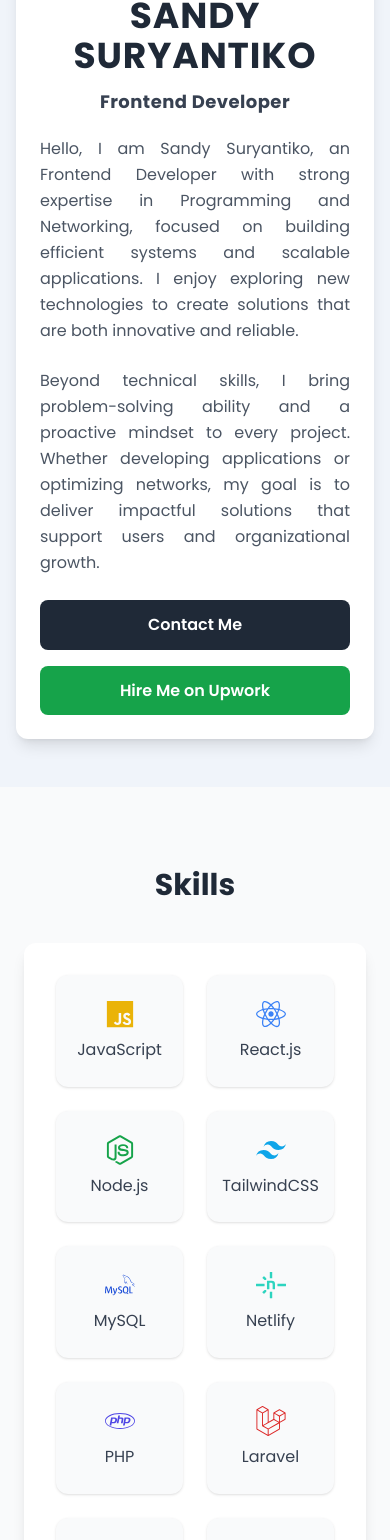
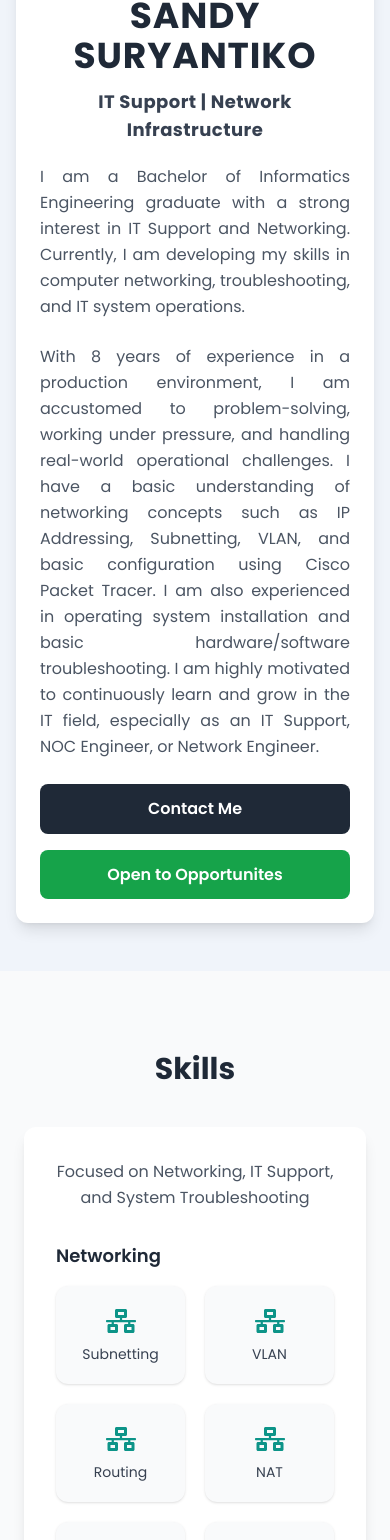
Before and after one commit to Sandysuryantiko/My-Personal-Website, a React (Vite) app: page / in a window 390 px wide. Shown: the part 428-1968 px from the top of the page. Built offline with nearby package versions, Linux system fonts and the light colour scheme.

Commit message:
update contact section and projects UI

```diff
--- a/src/sections/Contact.jsx
+++ b/src/sections/Contact.jsx
@@ -1,29 +1,49 @@
 import React from "react";
 import Section from "../components/Section";
+import { FaEnvelope, FaLinkedin, FaGithub } from "react-icons/fa";
 
 const Contact = () => {
   return (
-    <Section id="contact" title="Hire Me">
-      <div className="text-center max-w-2xl mx-auto">
+    <Section id="contact" title="Contact">
+      <div className="text-center max-w-2xl mx-auto bg-white p-8 rounded-xl shadow-lg">
         <p className="text-gray-600 mb-6">
-          I’m open for freelance projects or full-time opportunities.
-          If you have a project in mind, need help with development,
-          or just want to say hello, feel free to reach out.
+          I am currently open to opportunities as an IT Support, Network
+          Engineer, or Junior IT role. If you are looking for someone who is
+          passionate about networking, troubleshooting, and system support, feel
+          free to reach out.
         </p>
+
+        {/* BUTTONS */}
         <div className="flex flex-col sm:flex-row gap-4 justify-center">
+          {/* EMAIL */}
           <a
-            href="mailto:youremail@example.com"
-            className="px-6 py-3 bg-gray-800 text-white rounded-lg font-semibold hover:bg-gray-700 transition"
+            href="mailto:sandyscoproject@gmail.com"
+            className="flex items-center justify-center gap-2 px-6 py-3 bg-gray-800 text-white rounded-lg font-semibold hover:bg-gray-700 transition"
           >
-            Contact Me
+            <FaEnvelope />
+            Email Me
           </a>
+
+          {/* LINKEDIN */}
           <a
-            href="https://www.upwork.com/freelancers/yourprofile"
+            href="https://linkedin.com/in/Sandysuryantiko"
             target="_blank"
             rel="noopener noreferrer"
-            className="px-6 py-3 bg-green-600 text-white rounded-lg font-semibold hover:bg-green-500 transition"
+            className="flex items-center justify-center gap-2 px-6 py-3 bg-blue-600 text-white rounded-lg font-semibold hover:bg-blue-500 transition"
           >
-            Hire Me on Upwork
+            <FaLinkedin />
+            LinkedIn
+          </a>
+
+          {/* GITHUB */}
+          <a
+            href="https://github.com/Sandysuryantiko"
+            target="_blank"
+            rel="noopener noreferrer"
+            className="flex items-center justify-center gap-2 px-6 py-3 bg-gray-900 text-white rounded-lg font-semibold hover:bg-black transition"
+          >
+            <FaGithub />
+            GitHub
           </a>
         </div>
       </div>
--- a/src/sections/Hero.jsx
+++ b/src/sections/Hero.jsx
@@ -6,7 +6,6 @@ const Hero = () => {
   return (
     <section id="about" className="flex justify-center px-4 py-12">
       <div className="bg-white rounded-xl shadow-lg p-6 md:p-10 max-w-5xl w-full flex flex-col md:flex-row items-center md:items-start gap-10">
-
         {/* Foto + Sosmed */}
         <div className="flex flex-col items-center order-1 md:order-2">
           {/* Foto dengan efek zoom */}
@@ -52,38 +51,42 @@ const Hero = () => {
 
           {/* Subjudul */}
           <h2 className="text-lg md:text-xl tracking-wide font-semibold text-gray-700 mb-5">
-            <b>Frontend Developer</b>
+            <b>IT Support | Network Infrastructure</b>
           </h2>
 
           {/* Deskripsi */}
           <p className="text-gray-600 mb-6 leading-relaxed text-justify">
-            Hello, I am Sandy Suryantiko,
-            an Frontend Developer with strong expertise in Programming and Networking,
-            focused on building efficient systems and scalable applications.
-            I enjoy exploring new technologies to create solutions that are both
-            innovative and reliable.
+            I am a Bachelor of Informatics Engineering graduate with a strong
+            interest in IT Support and Networking. Currently, I am developing my
+            skills in computer networking, troubleshooting, and IT system
+            operations.
           </p>
 
           <p className="text-gray-600 mb-6 leading-relaxed text-justify">
-            Beyond technical skills, I bring problem-solving ability and a proactive
-            mindset to every project. Whether developing applications or optimizing
-            networks, my goal is to deliver impactful solutions that support users
-            and organizational growth.
+            With 8 years of experience in a production environment, I am
+            accustomed to problem-solving, working under pressure, and handling
+            real-world operational challenges. I have a basic understanding of
+            networking concepts such as IP Addressing, Subnetting, VLAN, and
+            basic configuration using Cisco Packet Tracer. I am also experienced
+            in operating system installation and basic hardware/software
+            troubleshooting. I am highly motivated to continuously learn and
+            grow in the IT field, especially as an IT Support, NOC Engineer, or
+            Network Engineer.
           </p>
 
           {/* Tombol */}
           <div className="flex flex-col sm:flex-row gap-4 justify-center md:justify-start">
             <a
-              href="mailto:sandysuryantiko@gmail.com"
+              href="mailto:sandyscoproject@gmail.com"
               className="px-6 py-3 bg-gray-800 text-white rounded-lg font-semibold hover:bg-gray-700 transition"
             >
               Contact Me
             </a>
             <a
-              href="mailto:sandysuryantiko@gmail.com"
+              href="mailto:sandyscoproject@gmail.com"
               className="px-6 py-3 bg-green-600 text-white rounded-lg font-semibold hover:bg-green-500 transition"
             >
-              Hire Me on Upwork
+              Open to Opportunites
             </a>
           </div>
         </div>
--- a/src/sections/Projects.jsx
+++ b/src/sections/Projects.jsx
@@ -1,7 +1,13 @@
 import React, { useState } from "react";
 import Section from "../components/Section";
-import { FaReact, FaGithub, FaGlobe } from "react-icons/fa";
-import firebaseIcon from "../assets/img/firebase-svgrepo-com.svg";
+import {
+  FaReact,
+  FaGithub,
+  FaGlobe,
+  FaNetworkWired,
+  FaTools,
+} from "react-icons/fa";
+
 import {
   SiTailwindcss,
   SiPhp,
@@ -12,103 +18,87 @@ import {
 } from "react-icons/si";
 
 // Import gambar lokal
-import kas from "../assets/img/kas.png";
-import kas1 from "../assets/img/kas1.png";
-import tb from "../assets/img/tb.png";
-import tb1 from "../assets/img/tb1.png";
-import tb2 from "../assets/img/tb2.png";
-import price1 from "../assets/img/price1.png";
-import price2 from "../assets/img/price2.png";
-import price3 from "../assets/img/price3.png";
 import monitoring1 from "../assets/img/monitoring1.PNG";
 import monitoring2 from "../assets/img/monitoring2.PNG";
 import monitoring3 from "../assets/img/monitoring3.PNG";
 import monitoring4 from "../assets/img/monitoring4.PNG";
-import monitoring5 from "../assets/img/monitoring5.PNG";
-import monitoring6 from "../assets/img/monitoring6.PNG";
-import monitoring7 from "../assets/img/monitoring7.PNG";
 
 // Data project
 const projects = [
   {
-    title: "Kas Paguyuban Satelit Air",
-    desc: "Web/App manages incoming and outgoing money.",
+    title: "Enterprise Network Infrastructure Simulation",
+    desc: "Simulated enterprise network with VLAN, routing, NAT, ACL, and redundancy.",
+    role: "Network Engineer (Simulation)",
+    functions: [
+      "Designed network topology (Core, Distribution, Access)",
+      "Configured VLAN & Inter-VLAN Routing",
+      "Implemented OSPF dynamic routing",
+      "Configured NAT (PAT) for internet access",
+      "Applied ACL for traffic filtering",
+      "Implemented HSRP for failover",
+    ],
+    images: [monitoring1],
+    icons: [<FaNetworkWired key="net" className="text-teal-600 text-2xl" />],
+    github: "",
+    demo: "",
+  },
+
+  {
+    title: "IT Helpdesk Ticketing System",
+    desc: "Web-based system to manage IT support requests.",
     role: "Fullstack Developer",
     functions: [
-      "CRUD pemasukan & pengeluaran kas",
-      "Laporan bulanan otomatis",
-      "Role admin & anggota",
+      "Ticket creation & tracking",
+      "Simulated IT workflow",
+      "User reporting system",
     ],
-    stack: ["PHP", "TailwindCSS", "MySQL"],
-    images: [kas, kas1],
-    icons: [
-      <SiPhp key="php" className="text-blue-700 text-2xl" />,
-      <SiTailwindcss key="tw" className="text-sky-700 text-2xl" />,
-      <SiMysql key="mysql" className="text-sky-700 text-2xl" />,
+    images: [monitoring2],
+    icons: [<FaTools key="tools" className="text-gray-600 text-2xl" />],
+    github: "",
+    demo: "",
+  },
+
+  {
+    title: "Production Monitoring System",
+    desc: "Web-based system for monitoring production data.",
+    role: "Fullstack Developer",
+    functions: [
+      "Real-time monitoring",
+      "Dashboard visualization",
+      "Reporting system",
     ],
-    github: "https://github.com/yourgithub/kas",
-    demo: "https://paguyubansatelit.free.nf",
+    images: [monitoring3],
+    icons: [<FaReact key="react" className="text-blue-500 text-2xl" />],
+    github: "https://github.com/Sandysuryantiko/monitoring-produksi",
+    demo: "https://monitoringproduksi.netlify.app/",
   },
+
   {
-    title: "TB Abdul Fatah & Rekan",
-    desc: "Advokat Website using React.js & TailwindCSS.",
+    title: "Company Profile Website",
+    desc: "Company profile website for legal services.",
     role: "Frontend Developer",
-    functions: [
-      "Halaman profil advokat",
-      "Layanan konsultasi hukum",
-      "Form kontak terintegrasi",
-    ],
-    stack: ["ReactJS", "TailwindCSS"],
-    images: [tb, tb1, tb2],
-    icons: [
-      <SiHtml5 key="rn" className="text-orange-500 text-2xl" />,
-      <SiTailwindcss key="tw" className="text-blue-700 text-2xl" />,
-      <SiJavascript key="rn" className="text-yellow-500 text-2xl" />,
-    ],
+    functions: ["Profile pages", "Service info", "Contact form"],
+    images: [monitoring4],
+    icons: [<SiHtml5 key="html" className="text-orange-500 text-2xl" />],
     github: "https://github.com/Sandysuryantiko/Company-Profile-Website",
     demo: "https://tbabdulfatah.netlify.app",
   },
+
   {
-    title: "Pricing Plan ",
-    desc: "UI Pricing Plan Interactive for Website cloud services.",
-    role: "Frontend Developer",
-    functions: ["Card Interaktif", "UI color pallete", "Frame animasi"],
-    stack: ["HTML5", "CSS", "Javascript"],
-    images: [price1, price2, price3],
+    title: "Network Troubleshooting Case Study",
+    desc: "Solved network issues in simulated environment.",
+    role: "IT Support",
+    functions: [
+      "Diagnosed DHCP issue",
+      "Fixed NAT config",
+      "Resolved VLAN communication",
+    ],
+    images: [monitoring1], // fallback biar tidak error
     icons: [
-      <SiHtml5 key="rn" className="text-orange-500 text-2xl" />,
-      <SiTailwindcss key="rn" className="text-blue-500 text-2xl" />,
-      <SiJavascript key="rn" className="text-yellow-500 text-2xl" />,
+      <FaNetworkWired key="trouble" className="text-teal-600 text-2xl" />,
     ],
-    github: "https://github.com/Sandysuryantiko/Pricing-plan",
-    demo: "https://pricinginteractive.netlify.app/",
-  },
-  {
-    title: "Production Monitoring Website",
-    desc: "Production Counter realtime Manufacturing.",
-    role: "Fullstack Developer",
-    functions: ["Realtime Counter", "UI Chart", "Request Problem Engineering"],
-    stack: ["ReactJS", "TailwindCSS", "Firebase"],
-    images: [
-      monitoring2,
-      monitoring1,
-      monitoring3,
-      monitoring4,
-      monitoring5,
-      monitoring6,
-      monitoring7,
-    ],
-    icons: [
-      <FaReact key="rn" className="text-indigo-500 text-2xl" />,
-      <SiTailwindcss key="rn" className="text-blue-500 text-2xl" />,
-      <img
-        src={firebaseIcon}
-        alt="Firebase"
-        className="w-6 h-6 inline-block"
-      />,
-    ],
-    github: "https://github.com/Sandysuryantiko/monitoring-produksi",
-    demo: "https://monitoringproduksi.netlify.app/",
+    github: "",
+    demo: "",
   },
 ];
 
@@ -121,154 +111,120 @@ const Projects = () => {
     setCurrentImg(0);
   };
 
-  const closeModal = () => {
-    setSelectedProject(null);
-  };
+  const closeModal = () => setSelectedProject(null);
 
   const nextImage = () => {
-    if (selectedProject) {
     setCurrentImg((prev) => (prev + 1) % selectedProject.images.length);
-    }
   };
 
   const prevImage = () => {
-    if (selectedProject) {
     setCurrentImg(
       (prev) =>
         (prev - 1 + selectedProject.images.length) %
-          selectedProject.images.length
+        selectedProject.images.length,
     );
-    }
   };
 
   return (
     <Section id="projects" title="Projects">
-      {/* Grid Project Cards */}
+      {/* GRID */}
       <div className="grid md:grid-cols-2 lg:grid-cols-3 gap-8">
         {projects.map((p, i) => (
           <div
             key={i}
+            onClick={() => openModal(p)}
             className="bg-white rounded-xl shadow-md hover:shadow-2xl transition transform hover:-translate-y-1 cursor-pointer overflow-hidden"
-            onClick={() => openModal(p)}
           >
             <img
-              src={p.images[0]}
+              src={p.images?.[0]}
               alt={p.title}
-              className="rounded-t-xl w-full h-48 object-cover"
+              className="w-full h-48 object-cover"
             />
+
             <div className="p-4">
               <h3 className="font-bold text-gray-800">{p.title}</h3>
               <p className="text-gray-600 text-sm line-clamp-2">{p.desc}</p>
+
               <div className="flex space-x-2 mt-3">{p.icons}</div>
             </div>
           </div>
         ))}
       </div>
 
-      {/* Modal */}
+      {/* MODAL */}
       {selectedProject && (
         <div
-          className="fixed inset-0 bg-black bg-opacity-70 flex items-center justify-center z-50 p-2 sm:p-4 animate-fadeIn overflow-y-auto"
+          className="fixed inset-0 bg-black bg-opacity-70 flex items-center justify-center z-50 p-4 overflow-y-auto"
           onClick={closeModal}
         >
           <div
-            className="bg-white rounded-xl w-full max-w-3xl sm:max-w-4xl relative p-4 sm:p-6 shadow-2xl animate-scaleIn mx-auto my-8 sm:my-10"
+            className="bg-white rounded-xl max-w-4xl w-full p-6 relative shadow-2xl"
             onClick={(e) => e.stopPropagation()}
           >
-            {/* Tombol Close */}
+            {/* CLOSE */}
             <button
-              className="absolute top-3 right-3 text-gray-700 hover:text-red-600 text-2xl"
               onClick={closeModal}
+              className="absolute top-3 right-3 text-xl hover:text-red-600"
             >
               ✕
             </button>
 
-            {/* Gambar + Navigasi */}
-            <div className="flex items-center justify-between gap-2">
-              <button
-                className="text-2xl p-2 text-gray-600 hover:text-black"
-                onClick={prevImage}
-              >
-                ◀
-              </button>
+            {/* IMAGE */}
+            <div className="flex items-center justify-between">
+              <button onClick={prevImage}>◀</button>
 
-              <div className="flex-1 flex justify-center items-center">
               <img
                 src={selectedProject.images[currentImg]}
-                  alt={selectedProject.title}
-                  className="max-w-full max-h-[60vh] sm:max-h-[70vh] object-contain rounded-lg shadow-md border border-gray-200"
+                alt=""
+                className="max-h-[60vh] object-contain rounded-lg"
               />
+
+              <button onClick={nextImage}>▶</button>
             </div>
 
-              <button
-                className="text-2xl p-2 text-gray-600 hover:text-black"
-                onClick={nextImage}
-              >
-                ▶
-              </button>
-            </div>
-
-            {/* Indikator Gambar */}
-            <div className="text-center text-sm text-gray-500 mt-3">
+            <p className="text-center text-sm mt-2">
               {currentImg + 1} / {selectedProject.images.length}
-            </div>
-
-            {/* Detail Project */}
-            <div className="mt-5 sm:mt-6">
-              <h3 className="font-bold text-xl sm:text-2xl text-gray-800 text-justify sm:text-left">
-                {selectedProject.title}
-              </h3>
-              <p className="text-gray-600 mt-2 text-sm sm:text-base text-justify sm:text-left">
-                {selectedProject.desc}
             </p>
 
-              <p className="mt-3 text-sm sm:text-base text-justify sm:text-left">
-                <span className="font-semibold">Role:</span>{" "}
-                {selectedProject.role}
+            {/* DETAIL */}
+            <div className="mt-5">
+              <h3 className="text-2xl font-bold">{selectedProject.title}</h3>
+
+              <p className="text-gray-600 mt-2">{selectedProject.desc}</p>
+
+              <p className="mt-3">
+                <b>Role:</b> {selectedProject.role}
               </p>
 
-              <div className="mt-3">
-                <span className="font-semibold text-sm sm:text-base block text-justify sm:text-left">
-                  Features:
-                </span>
-                <ul className="list-disc ml-6 mt-1 text-gray-700 text-sm text-justify">
-                  {selectedProject.functions?.map((f, idx) => (
-                    <li key={idx}>{f}</li>
+              <ul className="list-disc ml-6 mt-2 text-gray-700">
+                {selectedProject.functions?.map((f, i) => (
+                  <li key={i}>{f}</li>
                 ))}
               </ul>
-              </div>
 
-              <div className="mt-3 flex flex-col sm:flex-row items-justify sm:items-start sm:space-x-2 text-justify sm:text-left">
-                <span className="font-semibold text-sm sm:text-base">
-                  Stack:
-                </span>
-                <div className="flex space-x-2 mt-2 sm:mt-0">
-                  {selectedProject.icons}
-                </div>
-              </div>
+              <div className="flex space-x-2 mt-3">{selectedProject.icons}</div>
 
-              {/* Tautan */}
-              <div className="flex justify sm:justify-start space-x-3 mt-6">
+              {/* LINK */}
+              <div className="flex space-x-3 mt-6">
                 {selectedProject.github && (
                   <a
                     href={selectedProject.github}
                     target="_blank"
-                    rel="noopener noreferrer"
-                    className="p-3 bg-gray-800 text-white rounded-full hover:bg-gray-700 transition"
-                    title="GitHub"
+                    rel="noreferrer"
+                    className="p-3 bg-gray-800 text-white rounded-full"
                   >
-                    <FaGithub className="text-lg" />
+                    <FaGithub />
                   </a>
                 )}
+
                 {selectedProject.demo && (
                   <a
                     href={selectedProject.demo}
                     target="_blank"
-                    rel="noopener noreferrer"
-                    className="p-3 bg-blue-600 text-white rounded-full hover:bg-blue-500 transition"
-                    title="Live Demo"
+                    rel="noreferrer"
+                    className="p-3 bg-blue-600 text-white rounded-full"
                   >
-                    <FaGlobe className="text-lg" />
+                    <FaGlobe />
                   </a>
                 )}
               </div>
--- a/src/sections/Skills.jsx
+++ b/src/sections/Skills.jsx
@@ -1,53 +1,129 @@
 import React from "react";
 import Section from "../components/Section";
+import { FaNetworkWired, FaTools, FaPhp, FaPython } from "react-icons/fa";
+
 import {
-  FaJs,
-  FaReact,
-  FaNodeJs,
-  FaDatabase,
-  FaPhp,
-  FaNetworkWired,
-  FaTools,
-} from "react-icons/fa";
-import { SiTailwindcss, SiMysql, SiLaravel, SiNetlify, SiGithub, SiMikrotik, SiGit, SiNginx, SiVuedotjs, SiNextdotjs } from "react-icons/si";
-import { FaFlutter } from "react-icons/fa6";
+  SiMysql,
+  SiTailwindcss,
+  SiGit,
+  SiWireshark,
+  SiCisco,
+} from "react-icons/si";
 
-const skills = [
-  { name: "JavaScript", icon: <FaJs className="text-yellow-500 text-3xl" /> },
-  { name: "React.js", icon: <FaReact className="text-blue-500 text-3xl" /> },
-  { name: "Node.js", icon: <FaNodeJs className="text-green-600 text-3xl" /> },
-  { name: "TailwindCSS", icon: <SiTailwindcss className="text-sky-500 text-3xl" /> },
+const skillCategories = [
+  {
+    title: "Networking",
+    skills: [
+      {
+        name: "Subnetting",
+        icon: <FaNetworkWired className="text-teal-600 text-3xl" />,
+      },
+      {
+        name: "VLAN",
+        icon: <FaNetworkWired className="text-teal-600 text-3xl" />,
+      },
+      {
+        name: "Routing",
+        icon: <FaNetworkWired className="text-teal-600 text-3xl" />,
+      },
+      {
+        name: "NAT",
+        icon: <FaNetworkWired className="text-teal-600 text-3xl" />,
+      },
+      {
+        name: "ACL",
+        icon: <FaNetworkWired className="text-teal-600 text-3xl" />,
+      },
+      {
+        name: "Security",
+        icon: <FaNetworkWired className="text-teal-600 text-3xl" />,
+      },
+    ],
+  },
+  {
+    title: "IT Support",
+    skills: [
+      {
+        name: "Troubleshooting",
+        icon: <FaTools className="text-gray-600 text-3xl" />,
+      },
+      {
+        name: "Windows Installation",
+        icon: <FaTools className="text-gray-600 text-3xl" />,
+      },
+      {
+        name: "Hardware Support",
+        icon: <FaTools className="text-gray-600 text-3xl" />,
+      },
+      {
+        name: "Basic Linux",
+        icon: <FaTools className="text-gray-600 text-3xl" />,
+      },
+    ],
+  },
+  {
+    title: "Tools",
+    skills: [
+      {
+        name: "Cisco Packet Tracer",
+        icon: <SiCisco className="text-blue-600 text-3xl" />,
+      },
+      {
+        name: "Wireshark",
+        icon: <SiWireshark className="text-blue-500 text-3xl" />,
+      },
+      { name: "PuTTY", icon: <FaTools className="text-gray-600 text-3xl" /> },
+      { name: "Git", icon: <SiGit className="text-red-600 text-3xl" /> },
+    ],
+  },
+  {
+    title: "Programming",
+    skills: [
+      { name: "PHP", icon: <FaPhp className="text-indigo-600 text-3xl" /> },
       { name: "MySQL", icon: <SiMysql className="text-blue-700 text-3xl" /> },
-  { name: "Netlify", icon: <SiNetlify className="text-teal-400 text-3xl" /> },
-
-  // tambahan baru
-  { name: "PHP", icon: <FaPhp className="text-indigo-600 text-3xl" /> },
-  { name: "Laravel", icon: <SiLaravel className="text-red-600 text-3xl" /> },
-  { name: "Networking", icon: <FaNetworkWired className="text-teal-600 text-3xl" /> },
-  { name: "GitHub", icon: <SiGithub className="text-gray-700 text-3xl" /> },
-  { name: "Next.js", icon: <SiNextdotjs className="text-black-700 text-3xl" /> },
-  { name: "Git", icon: <SiGit className="text-red-700 text-3xl" /> },
-  { name: "Nginx", icon: <SiNginx className="text-green-700 text-3xl" /> },
-  { name: "Vue.js", icon: <SiVuedotjs className="text-green-700 text-3xl" /> },
+      {
+        name: "TailwindCSS",
+        icon: <SiTailwindcss className="text-indigo-600 text-3xl" />,
+      },
+      {
+        name: "Python",
+        icon: <FaPython className="text-yellow blue-700 text-3xl" />,
+      },
+    ],
+  },
 ];
 
 const Skills = () => {
   return (
     <Section id="skills" title="Skills">
-      {/* wrapper card biar sama dengan Hero */}
       <div className="max-w-5xl mx-auto bg-white rounded-xl shadow-lg p-8">
-        <div className="grid grid-cols-2 sm:grid-cols-3 md:grid-cols-4 lg:grid-cols-5 gap-6">
-          {skills.map((skill, i) => (
+        {/* Subheading */}
+        <p className="text-center text-gray-600 mb-8">
+          Focused on Networking, IT Support, and System Troubleshooting
+        </p>
+
+        {skillCategories.map((category, index) => (
+          <div key={index} className="mb-8">
+            {/* Category Title */}
+            <h3 className="text-lg font-semibold text-gray-800 mb-4">
+              {category.title}
+            </h3>
+
+            {/* Skills Grid */}
+            <div className="grid grid-cols-2 sm:grid-cols-3 md:grid-cols-4 gap-5">
+              {category.skills.map((skill, i) => (
                 <div
                   key={i}
-              className="p-6 bg-gray-50 rounded-xl shadow text-center font-regular text-gray-700
+                  className="p-5 bg-gray-50 rounded-xl shadow text-center text-gray-700
                   hover:shadow-lg hover:scale-105 transform transition duration-300 flex flex-col items-center"
                 >
                   {skill.icon}
-              <span className="mt-2">{skill.name}</span>
+                  <span className="mt-2 text-sm">{skill.name}</span>
                 </div>
               ))}
             </div>
+          </div>
+        ))}
       </div>
     </Section>
   );
```
Also changed, not shown: src/sections/Experience.jsx (+4 -9 lines). Lines whose indentation alone changed are shown as unchanged.
